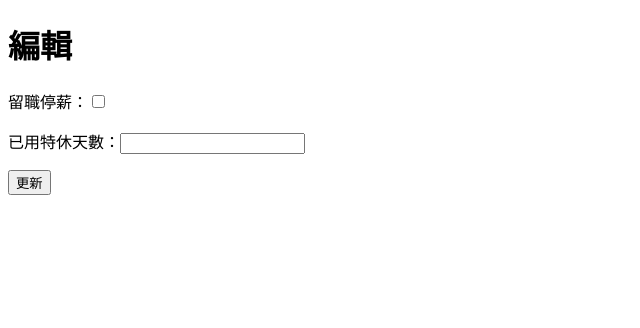
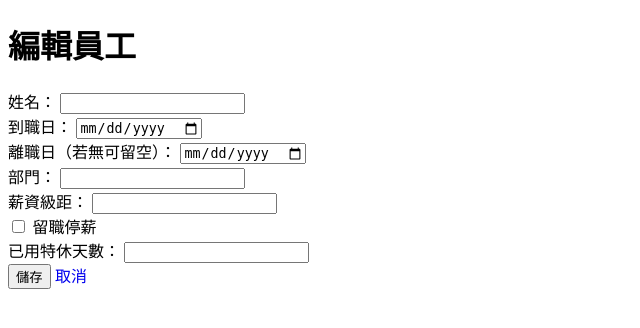
Before and after one commit to penguinpharmacy/penguin-HR-system, a Flask app: page /edit/1 in a window 1280 px wide. Shown: the top 328 px of the page, without its empty margins (0-640 px from the left). Run offline with Flask 3, Linux system fonts and the light colour scheme; data that the repository does not hold is empty.

Commit message:
Update edit_employee.html

```diff
--- a/templates/edit_employee.html
+++ b/templates/edit_employee.html
@@ -1,11 +1,53 @@
 <!DOCTYPE html>
-<html><head><meta charset="utf-8"><title>編輯員工</title>
-<link href="/static/style.css" rel="stylesheet">
-</head><body class="p-4">
-  <h1 class="text-xl mb-4">編輯 {{ emp[1] }}</h1>
-  <form method="post">
-    <p><label>留職停薪：<input type="checkbox" name="suspend" {% if emp[4] %}checked{% endif %}></label></p>
-    <p><label>已用特休天數：<input type="number" name="used_leave" value="{{ emp[5] }}"></label></p>
-    <p><button type="submit" class="px-3 py-1 bg-blue-600 text-white rounded">更新</button></p>
+<html>
+<head>
+  <meta charset="utf-8">
+  <title>編輯員工</title>
+  <link href="/static/style.css" rel="stylesheet">
+</head>
+<body class="p-4">
+  <h1 class="text-2xl mb-4">編輯員工</h1>
+  <form action="/edit/{{ emp[0] }}" method="post" class="space-y-4">
+    <div>
+      <label class="block">姓名：
+        <input type="text" name="name" value="{{ emp[1] }}" required class="border px-2 py-1 w-full">
+      </label>
+    </div>
+    <div>
+      <label class="block">到職日：
+        <input type="date" name="start_date" value="{{ emp[2] }}" required class="border px-2 py-1">
+      </label>
+    </div>
+    <div>
+      <label class="block">離職日（若無可留空）：
+        <input type="date" name="end_date" value="{{ emp[3] }}" class="border px-2 py-1">
+      </label>
+    </div>
+    <div>
+      <label class="block">部門：
+        <input type="text" name="department" value="{{ emp[4] }}" required class="border px-2 py-1 w-full">
+      </label>
+    </div>
+    <div>
+      <label class="block">薪資級距：
+        <input type="text" name="salary_grade" value="{{ emp[5] }}" required class="border px-2 py-1 w-full">
+      </label>
+    </div>
+    <div>
+      <label class="inline-flex items-center">
+        <input type="checkbox" name="suspend" {% if emp[6] %}checked{% endif %} class="mr-2">
+        留職停薪
+      </label>
+    </div>
+    <div>
+      <label class="block">已用特休天數：
+        <input type="number" name="used_leave" value="{{ emp[7] }}" min="0" class="border px-2 py-1 w-24">
+      </label>
+    </div>
+    <div>
+      <button type="submit" class="px-4 py-2 bg-blue-500 text-white rounded">儲存</button>
+      <a href="/" class="ml-4 text-gray-600">取消</a>
+    </div>
   </form>
-</body></html>
+</body>
+</html>
```
